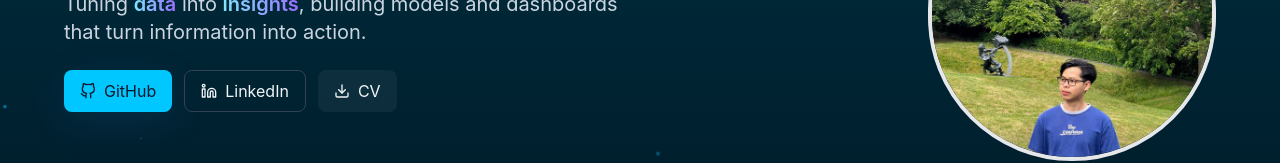
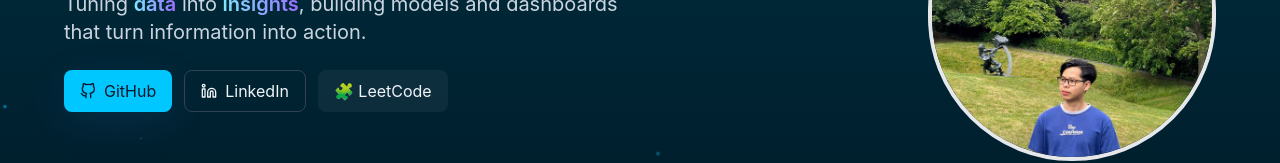
Before and after one commit to dangtna1/DS-portfolio, a React (Vite) app: page / in a window 1280 px wide. Shown: the part 483-646 px from the top of the page. Built offline with nearby package versions, Linux system fonts and the light colour scheme; the HTML template or start-up script is replaced by a standard one.

Commit message:
change CV download button in hero section into leetcode profile button

```diff
--- a/src/components/Hero.jsx
+++ b/src/components/Hero.jsx
@@ -46,8 +46,14 @@ export default function Hero() {
             <motion.a whileHover={{ scale: 1.05 }} href={data.linkedin} target="_blank" rel="noreferrer" className="px-4 py-2 border border-slate-700 rounded-lg flex items-center gap-2">
               <FiLinkedin /> LinkedIn
             </motion.a>
-            <motion.a whileHover={{ scale: 1.05 }} href="/Dang-Vu-Data-Scientist.pdf" download className="px-4 py-2 bg-white/5 rounded-lg flex items-center gap-2">
-              <FiDownload /> CV
+            <motion.a
+              whileHover={{ scale: 1.05 }}
+              href="https://leetcode.com/dangtna1/"
+              target="_blank"
+              rel="noreferrer"
+              className="px-4 py-2 bg-white/5 rounded-lg flex items-center gap-2"
+            >
+              🧩 LeetCode
             </motion.a>
           </div>
         </motion.div>
```
